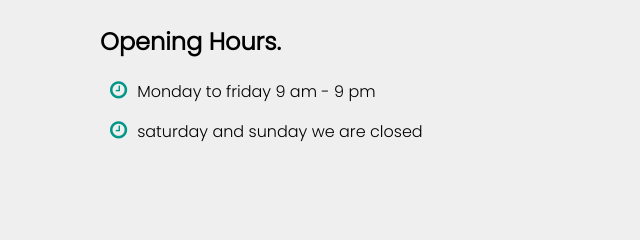
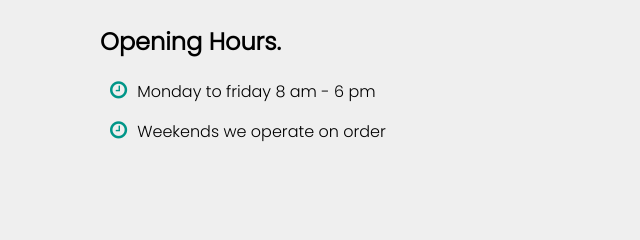
Before and after one commit to Nemwel-Boniface/signature-fx, a plain HTML site: page photogallery.html in a window 1280 px wide. Shown: the part 9264-9504 px from the top of the page, 38-678 px from the left. Drawn offline with Linux system fonts and the light colour scheme; some packages are replaced by stand-ins of ours; a script that the page names is missing.

Commit message:
Update photogallery.html

```diff
--- a/photogallery.html
+++ b/photogallery.html
@@ -458,8 +458,8 @@
     <div class="footer-row">
         <div class="footer-left">
         <h1>Opening Hours.</h1>
-            <p><i class="fa fa-clock-o"></i>Monday to friday 9 am - 9 pm</p>
-            <p><i class="fa fa-clock-o"></i>saturday and sunday we are closed</p>
+            <p><i class="fa fa-clock-o"></i>Monday to friday 8 am - 6 pm</p>
+            <p><i class="fa fa-clock-o"></i>Weekends we operate on order</p>
         </div>
      <div class="footer-right">
         <h1>Get in touch.</h1>
```
